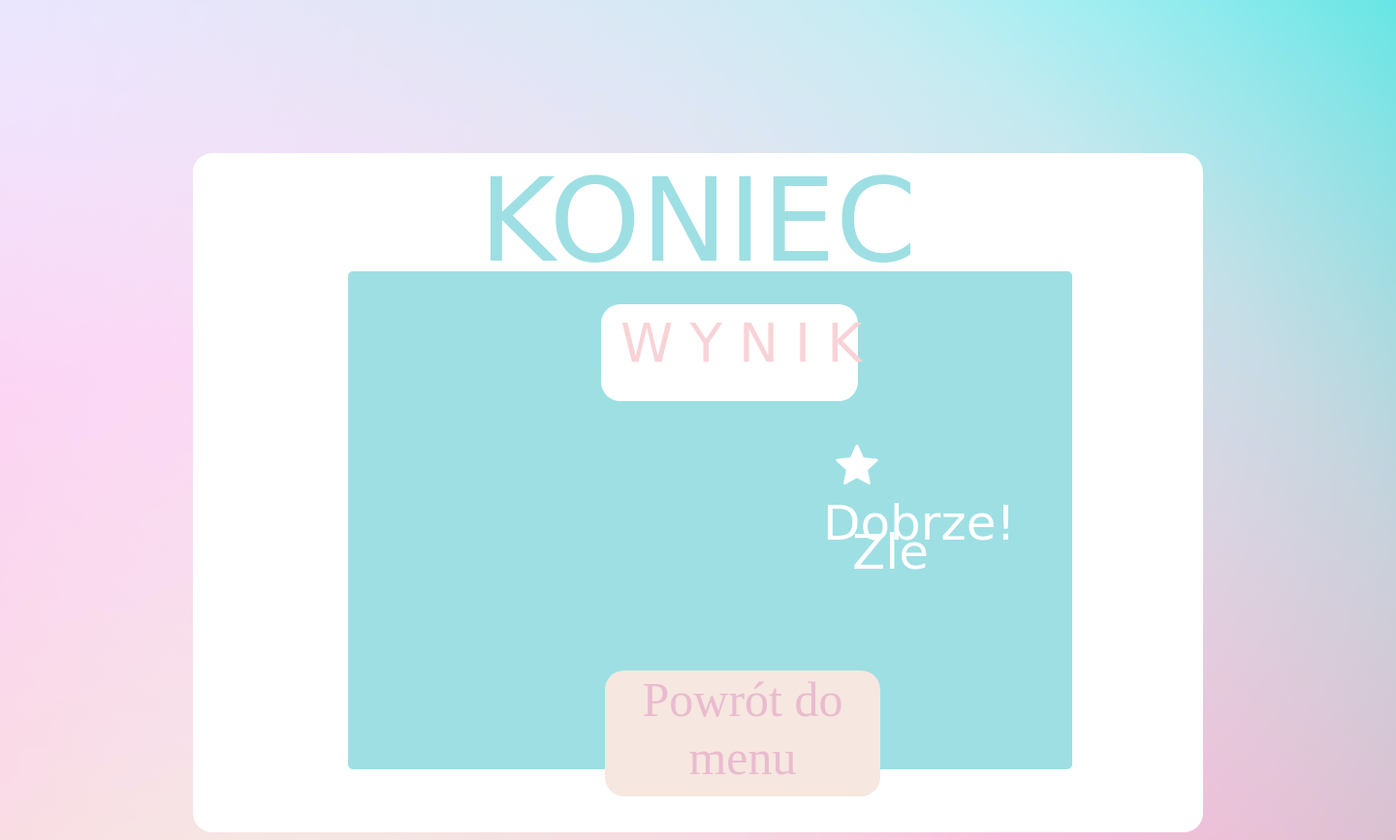
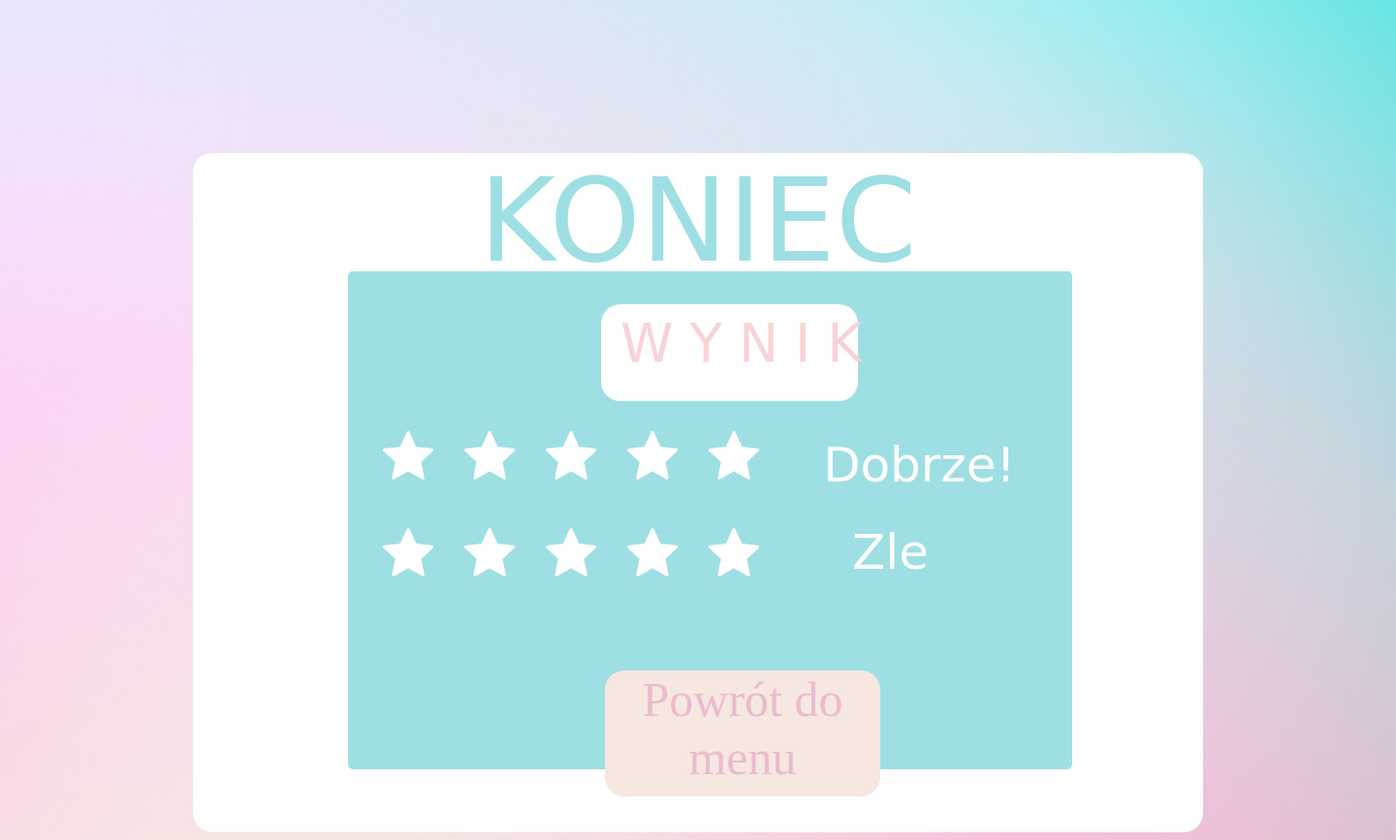
Before and after one commit to mateuszhermann/kpsw_kid_proj, an Electron app: page src/koniecGry.html in a window 1440 px wide. Shown: the whole page at 97% size. Drawn offline with Linux system fonts and the light colour scheme; a web font is replaced by a local one.

Commit message:
add stars

```diff
--- a/src/koniecGry.html
+++ b/src/koniecGry.html
@@ -25,12 +25,22 @@
                 <div class="backToMenu">
                     <button>Powrót do menu</button>
                 </div>
-             <div class="goodText">
-                <i class="icon-star-filled"></i> Dobrze!
-             </div>
-             <div class="badText">
-                Zle
-             </div>
+            <div class="starsTop">
+                <i class="icon-star-filled"></i>
+                <i class="icon-star-filled"></i>
+                <i class="icon-star-filled"></i>
+                <i class="icon-star-filled"></i>
+                <i class="icon-star-filled"></i>
+            </div>
+             <div class="goodText">Dobrze!</div>
+             <div class="starsBottom">
+                <i class="icon-star-filled"></i>
+                <i class="icon-star-filled"></i>
+                <i class="icon-star-filled"></i>
+                <i class="icon-star-filled"></i>
+                <i class="icon-star-filled"></i>
+            </div>
+             <div class="badText">Zle</div>
             </div>
         </div>
     </main>
--- a/src/sub.css
+++ b/src/sub.css
@@ -160,3 +160,21 @@ button:hover{
     line-height: 60px;
     color:#fff;
 }
+.starsTop {
+    position:absolute;
+    left: 20px;
+    top:160px;
+    color:#fff;
+    display: flex;
+    flex-direction: row;
+    font-size: 60px;;
+}
+.starsBottom {
+    position:absolute;
+    left: 20px;
+    top:260px;
+    color:#fff;
+    display: flex;
+    flex-direction: row;
+    font-size:60px;
+}
```
